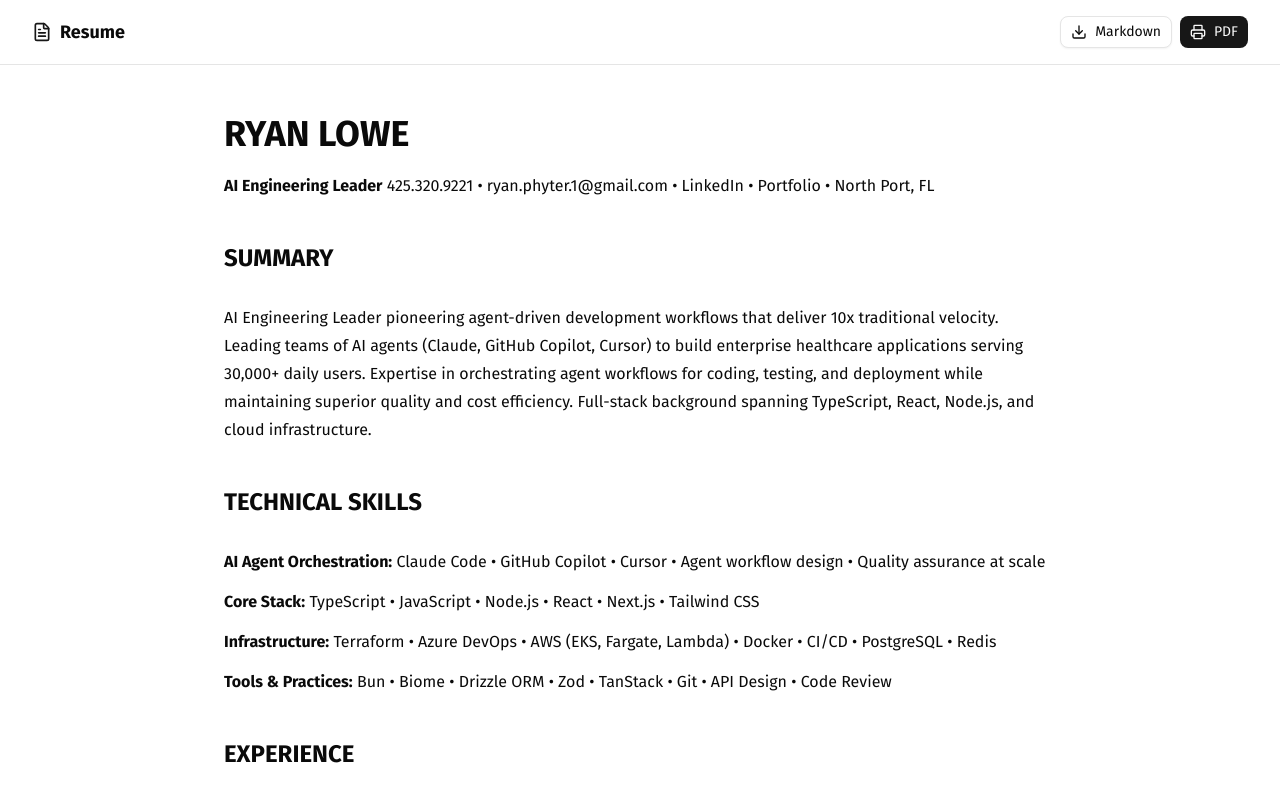
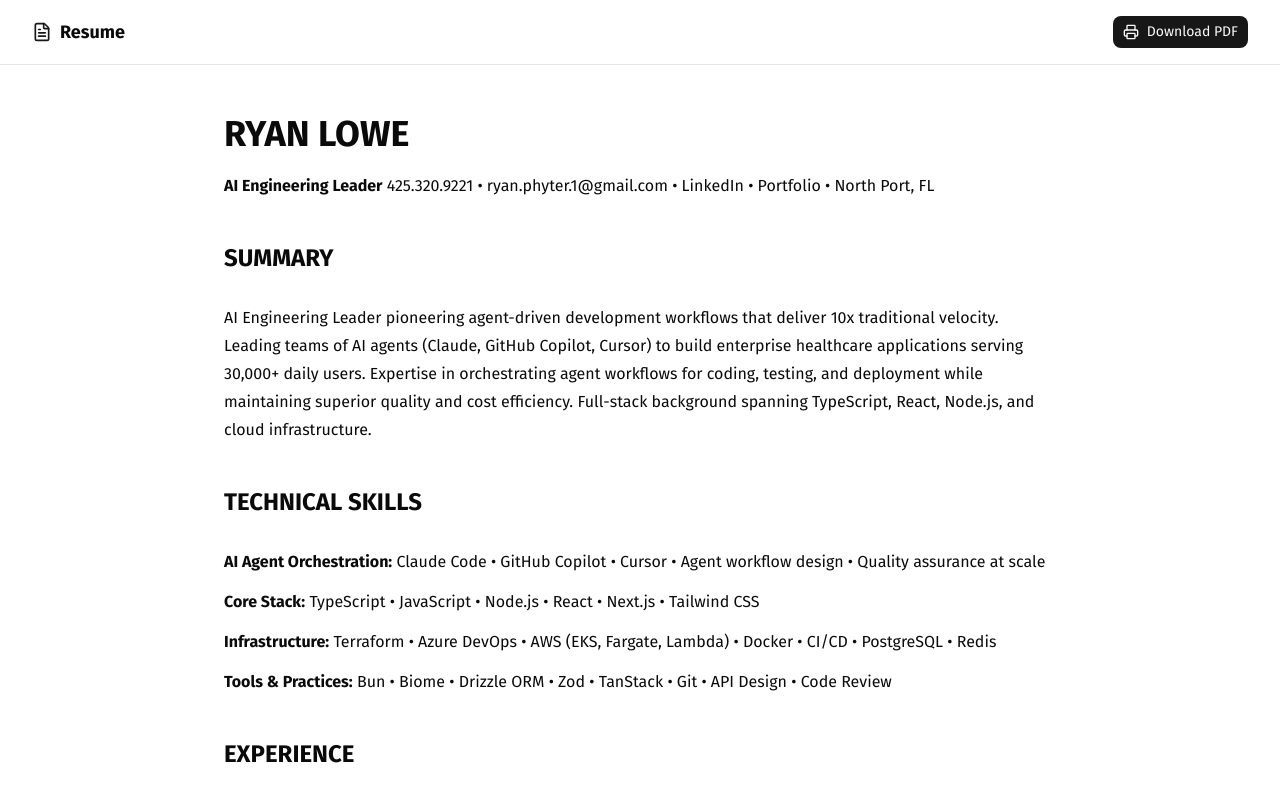
Before and after one commit to phyter1/main, a Next.js app: page /resume in a window 1280 px wide. Shown: the top 800 px of the page. Built offline with nearby package versions, Linux system fonts and the light colour scheme.

Commit message:
refactor: remove markdown download, keep only PDF option

```diff
--- a/src/app/resume/page.tsx
+++ b/src/app/resume/page.tsx
@@ -1,6 +1,6 @@
 "use client";
 
-import { Download, FileText, Printer } from "lucide-react";
+import { FileText, Printer } from "lucide-react";
 import { useEffect, useState } from "react";
 import ReactMarkdown from "react-markdown";
 import remarkGfm from "remark-gfm";
@@ -15,15 +15,6 @@ export default function ResumePage() {
       .then((text) => setMarkdown(text));
   }, []);
 
-  const downloadMarkdown = () => {
-    const blob = new Blob([markdown], { type: "text/markdown" });
-    const url = URL.createObjectURL(blob);
-    const a = document.createElement("a");
-    a.href = url;
-    a.download = "ryan_lowe_resume.md";
-    a.click();
-    URL.revokeObjectURL(url);
-  };
 
 
   const printPdf = () => {
@@ -40,16 +31,6 @@ export default function ResumePage() {
             <h1 className="text-lg font-semibold">Resume</h1>
           </div>
 
-          <div className="flex items-center gap-2">
-            <Button
-              variant="outline"
-              size="sm"
-              onClick={downloadMarkdown}
-              className="gap-2"
-            >
-              <Download className="h-4 w-4" />
-              Markdown
-            </Button>
           <Button
             variant="default"
             size="sm"
@@ -57,9 +38,8 @@ export default function ResumePage() {
             className="gap-2"
           >
             <Printer className="h-4 w-4" />
-              PDF
+            Download PDF
           </Button>
-          </div>
         </div>
       </div>
 
```
Lines whose indentation alone changed are shown as unchanged.
